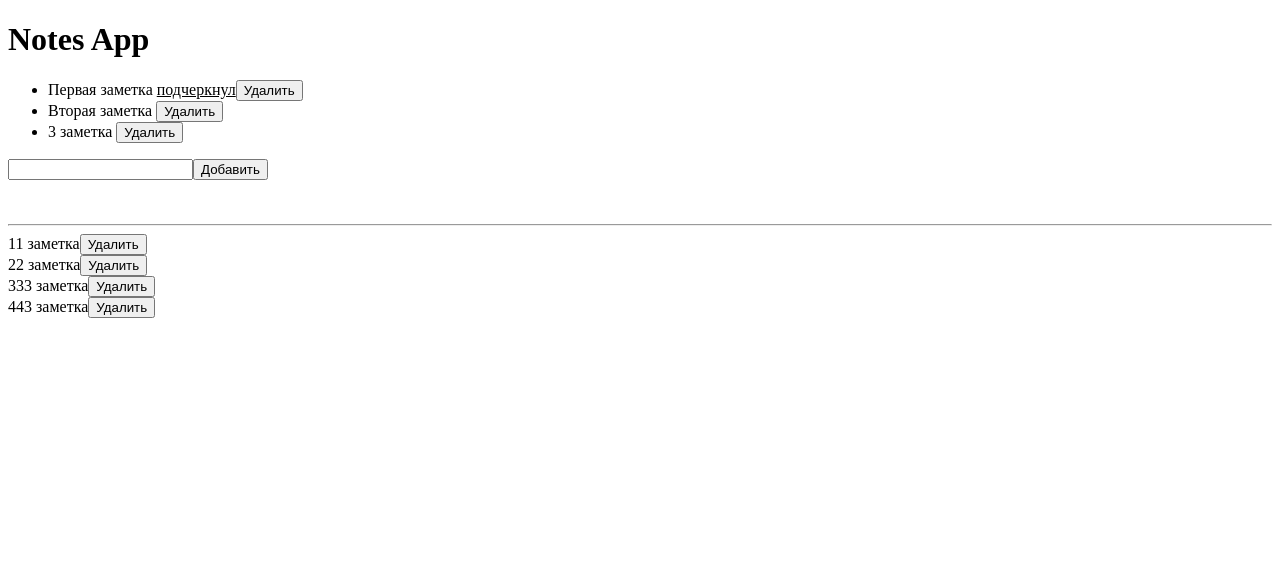
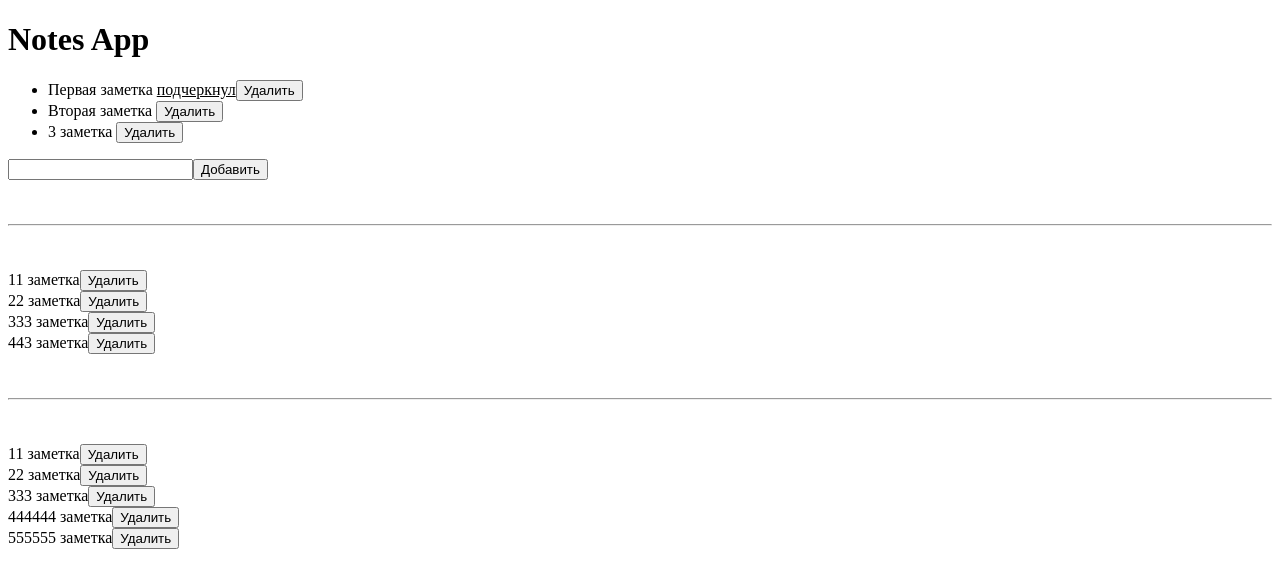
Before and after one commit to igor150195/notes-app, a React (Vite) app: page / in a window 1280 px wide. Shown: the top 588 px of the page. Built offline with nearby package versions, Linux system fonts and the light colour scheme.

Commit message:
NoteList2.jsx добавил и сделал вывод данных в app.jsx

```diff
--- a/src/App.jsx
+++ b/src/App.jsx
@@ -1,5 +1,6 @@
 import React, { useState } from "react";
 import NoteList from "./components/NoteList";
+import NoteList2 from "./components/NoteList2";
 import NoteForm from "./components/NoteForm";
 import Note2 from "./components/Note2";
 
@@ -15,6 +16,14 @@ export default function App() {
     { id: Math.random() * 10, text: "22 заметка" },
     { id: Math.random() * 10, text: "333 заметка" },
     { id: Math.random() * 10, text: "443 заметка" },
+  ]);
+
+  const [newNotes, refreshNotes] = useState([
+    { id: Math.random() * 11, text: "11 заметка" },
+    { id: Math.random() * 12, text: "22 заметка" },
+    { id: Math.random() * 13, text: "333 заметка" },
+    { id: Math.random() * 14, text: "444444 заметка" },
+    { id: Math.random() * 14, text: "555555 заметка" },
   ]);
 
   const handleDelete = (deleteId) => {
@@ -42,6 +51,10 @@ export default function App() {
     updateNotes(myFunc(id));
   };
 
+  const newDelete = (id) => {
+    refreshNotes(newNotes.filter((note) => id != note.id));
+  };
+
   return (
     <div>
       <h1>Notes App</h1>
@@ -50,6 +63,8 @@ export default function App() {
       <br />
       <br />
       <hr />
+      <br />
+      <br />
 
       {myNotes.map((note) => (
         <Note2
@@ -59,6 +74,13 @@ export default function App() {
           onDelete={deleteNote}
         />
       ))}
+
+      <br />
+      <br />
+      <hr />
+      <br />
+      <br />
+      <NoteList2 notes={newNotes} onDelete={newDelete} />
     </div>
   );
 }
--- /dev/null
+++ b/src/components/NoteList2.jsx
@@ -0,0 +1,15 @@
+import React from "react";
+import PropTypes from "prop-types";
+import Note2 from "./Note2";
+
+export default function NoteList2({ notes, onDelete }) {
+  return notes.map((note) => (
+    <Note2 key={note.id} id={note.id} text={note.text} onDelete={onDelete} />
+  ));
+}
+
+// PropTypes проверяют типы props
+NoteList2.propTypes = {
+  notes: PropTypes.array.isRequired,
+  onDelete: PropTypes.func.isRequired,
+};
```
